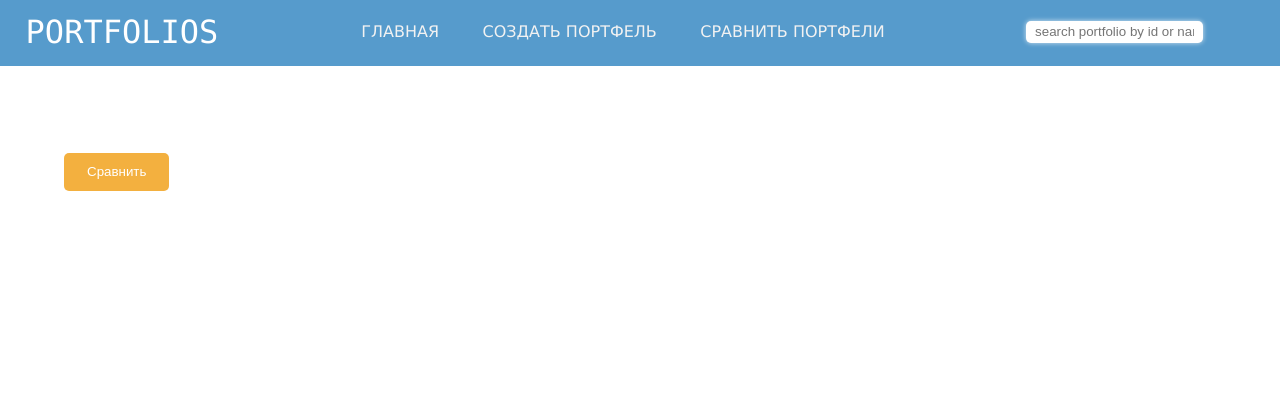
After one commit to cfzile/portfolio, a Django app: page /compare_portfolios in a window 1280 px wide. The commit adds this page. Shown: the top 420 px of the page. Run offline with Django 3.2, Linux system fonts and the light colour scheme; data that the repository does not hold is empty; parts of the project's set-up code (start-up, migrations or seed data) failed here and were passed over; some libraries are stand-ins or nearby versions.

Commit message:
add compare function

```diff
--- a/portfolio/constance.py
+++ b/portfolio/constance.py
@@ -1,8 +1,10 @@
 MAIN_PAGE_NAME = 'Главная'
 SHOW_PORTFOLIO_PAGE_NAME = 'Портфель: %s'
 CREATE_PORTFOLIO_PAGE_NAME = 'Создать портфель'
+COMPARE_PORTFOLIOS_PAGE_NAME = 'Сравнить портфели'
 NON_CORRECT_DATA = 'Введены некорректные данные'
 EVENT_INFO = "Инфо."
 EVENT_ERROR = "Ошибка"
 SUCCESSFUL = "Операция прошла успешно."
-PAGES = [ ['Главная', 'home'], ['Создать портфель', 'create_portfolio'] ]
+PAGES = [['Главная', 'home'], ['Создать портфель', 'create_portfolio'],
+         [COMPARE_PORTFOLIOS_PAGE_NAME, 'compare_portfolios']]
--- a/portfolio/urls.py
+++ b/portfolio/urls.py
@@ -8,6 +8,7 @@ urlpatterns = [
     path('', views.home, name='home'),
     path('p<int:portfolio_id>', views.show_portfolio, name='show_portfolio'),
     path('create_portfolio', views.create_portfolio, name='create_portfolio'),
+    path('compare_portfolios', views.compare_portfolios, name='compare_portfolios'),
     path('edit_portfolio', views.edit_portfolio, name='edit_portfolio'),
     path('subscribe_on_portfolio', views.subscribe_on_portfolio, name='subscribe_on_portfolio')
 ]
--- a/portfolio/views.py
+++ b/portfolio/views.py
@@ -1,4 +1,8 @@
+import plotly.graph_objs as go
 from django.shortcuts import render, redirect, get_object_or_404
+from django.utils import timezone
+from plotly.graph_objs.scatter import Marker
+from plotly.offline import *
 
 from portfolio import events, constance
 from portfolio.constance import *
@@ -13,7 +17,8 @@ def get_full_context(request, context):
 
 def home(request):
     portfolios = [PortfolioHandler(portfolio) for portfolio in Portfolio.objects.all()]
-    return render(request, 'pages/all_portfolios.html', get_full_context(request, {'page': MAIN_PAGE_NAME, 'portfolios': portfolios}))
+    return render(request, 'pages/all_portfolios.html',
+                  get_full_context(request, {'page': MAIN_PAGE_NAME, 'portfolios': portfolios}))
 
 
 def show_portfolio(request, portfolio_id):
@@ -74,3 +79,36 @@ def edit_portfolio(request):
 
 def subscribe_on_portfolio(request):
     return render(request, 'index.html', get_full_context(request, {'page': SHOW_PORTFOLIO_PAGE_NAME}))
+
+
+def compare_portfolios(request):
+
+    if request.method == "POST":
+        portfolios = []
+        date_from = timezone.datetime(1999, 1, 1).date()
+        for portfolio in Portfolio.objects.all():
+            if request.POST.get(str(portfolio.id)) is not None:
+                portfolios.append(PortfolioHandler(portfolio))
+                delta = date_from - portfolio.creation_date
+                if delta.days < 0:
+                    date_from = portfolio.creation_date
+
+        R = [[portfolio.portfolio.name, portfolio.getRByDates(date_from)] for portfolio in portfolios]
+
+        fig = go.Figure()
+
+        for name, r in R:
+            scatter = go.Scatter(x=r[0], y=r[1],
+                                 mode='markers+lines',
+                                 marker=Marker(symbol='0'),
+                                 opacity=0.8, name=name)
+            fig.add_trace(scatter)
+        plt_div = plot(fig, output_type='div')
+
+        return render(request, 'pages/compare.html', get_full_context(request, {'page': COMPARE_PORTFOLIOS_PAGE_NAME,
+                                                                                'portfolios': Portfolio.objects.all(),
+                                                                                'html': plt_div
+                                                                                }))
+    return render(request, 'pages/compare.html', get_full_context(request, {'page': COMPARE_PORTFOLIOS_PAGE_NAME,
+                                                                            'portfolios': Portfolio.objects.all(),
+                                                                            }))
--- /dev/null
+++ b/static/css/compare.css
@@ -0,0 +1,17 @@
+.compare_portfolios_form input[type=checkbox]{
+    margin-right: 1%;
+}
+
+.compare_portfolios_form .button{
+    padding: 1% 2%;
+    display: inline-block;
+    background: #F3B03F;
+    text-align: center;
+    color: white;
+    border: 0;
+    box-shadow: none;
+    border-radius: 5px;
+    margin-left: 0;
+    margin-right: 2%;
+    margin-top: 2%;
+}
--- a/templates/index.html
+++ b/templates/index.html
@@ -11,6 +11,7 @@
     <link rel="stylesheet" href="{% static "css/general.css" %}" type="text/css">
     <link rel="stylesheet" href="{% static "css/portfolio_show.css" %}" type="text/css">
     <link rel="stylesheet" href="{% static "css/create_portfolio.css" %}" type="text/css">
+    <link rel="stylesheet" href="{% static "css/compare.css" %}" type="text/css">
 </head>
 <body>
 
--- /dev/null
+++ b/templates/pages/compare.html
@@ -0,0 +1,12 @@
+{% extends 'index.html' %}
+
+{% block content %}
+    <form action="{% url 'compare_portfolios' %}" method="post" class="compare_portfolios_form">
+        {% csrf_token %}
+        {% for portfolio in portfolios %}
+            <input type="checkbox" name="{{ portfolio.id }}">{{ portfolio.name }}<br>
+        {% endfor %}
+        <input type="submit" class="button" value="Сравнить">
+    </form>
+    {{ html|safe}}
+{% endblock %}
```
Also changed, not shown: portfolio/portfolio_handler.py (+15 -0 lines).
